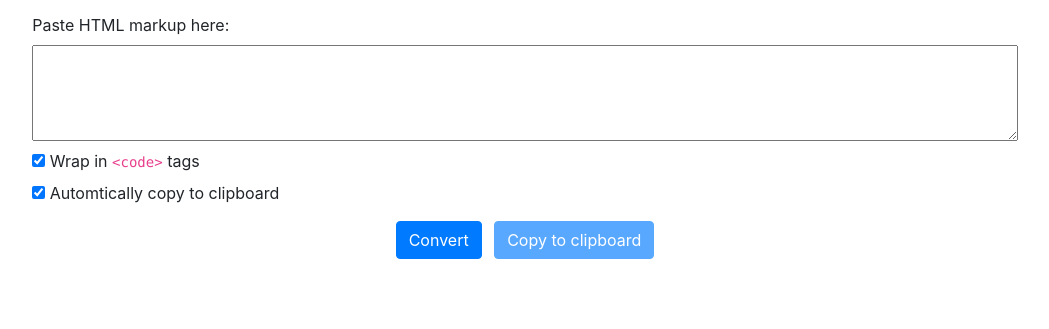
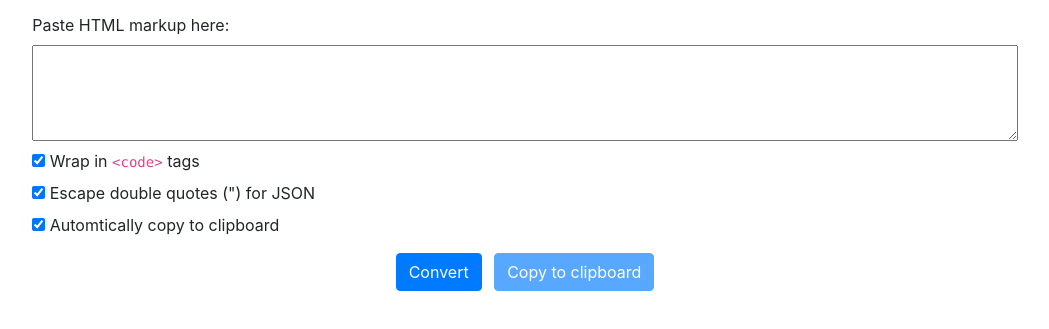
Before and after one commit to lougroshek/html-encoder, a plain HTML site: page index.html in a window 1280 px wide. Shown: the part 155-484 px from the top of the page, without its empty margins (115-1164 px from the left). Drawn offline with nearby package versions, Linux system fonts and the light colour scheme.

Commit message:
Add escape quotes checkbox

```diff
--- a/htmltotext.js
+++ b/htmltotext.js
@@ -10,9 +10,16 @@
                 .replace(/</g, "&lt;")
                 .replace(/>/g, "&gt;");
             // console.log(html);
+            // Wrap in code tags.
             if ($('#wrap_in_code').is(":checked")) {
                 // console.log('wrap in code checked');
                 html = '<code>' + html + '</code>';
+            }
+            // console.log(html);
+            // Escape double quotes with slashes
+            // for JSON format.
+            if ($('#escape_double_quotes').is(":checked")) {
+                html = html.replace(/\"/g, '\\"');
             }
             // console.log(html);
             $('#html_input').val(html);
--- a/index.html
+++ b/index.html
@@ -45,6 +45,12 @@
                     </label>
                 </div>
                 <div class="checkbox">
+                    <label>
+                        <input id="escape_double_quotes" type="checkbox" value="" checked>
+                            Escape double quotes (") for JSON
+                    </label>
+                </div>
+                <div class="checkbox">
                      <label>
                         <input id="copy_to_clipboard" type="checkbox" value="" checked>
                             Automtically copy to clipboard
```
